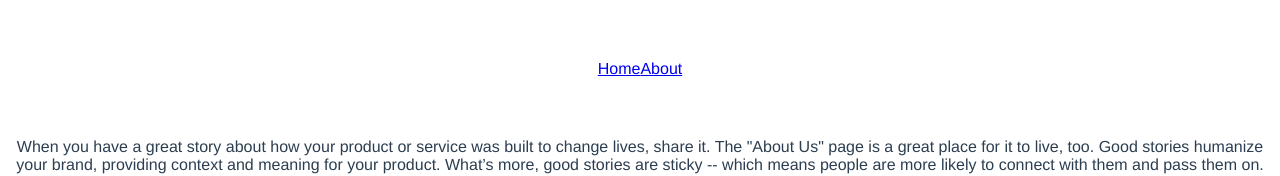
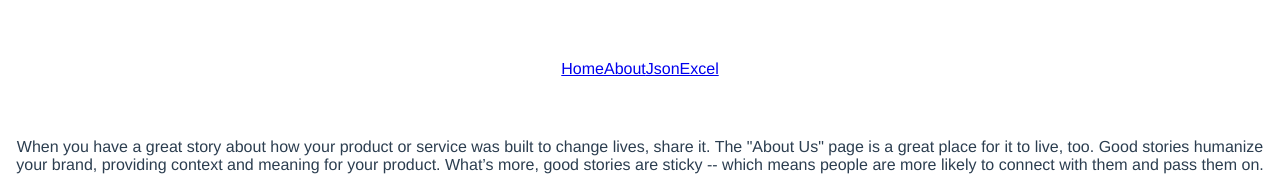
Before and after one commit to chenboyi081/vueTest, a Vue app in the folder vuetest/: page /about in a window 1280 px wide. Shown: the top 176 px of the page. Built offline with nearby package versions, Linux system fonts and the light colour scheme.

Commit message:
jsonexcel

```diff
--- a/vuetest/src/App.vue
+++ b/vuetest/src/App.vue
@@ -2,6 +2,7 @@
   <div id="app">
   <router-link v-bind:to="'/'">Home</router-link>
   <router-link v-bind:to="'/about'">About</router-link>
+  <router-link v-bind:to="'/JsonExcel'">JsonExcel</router-link>
   <!--路由管道标签，任何符合某一路由(route)信息的组件都会在这个标签内展示出来 -->
   <router-view></router-view>
   </div>
--- a/vuetest/src/main.js
+++ b/vuetest/src/main.js
@@ -9,6 +9,7 @@ import VueRouter from 'vue-router'
 import HelloWorld from './components/HelloWorld'
 //导入Aboiut组件
 import About from './components/About'
+import JsonExcel from './components/JsonExcel'
 
 //告诉vue使用vue-router路由组件
 Vue.use(VueRouter)
@@ -17,7 +18,8 @@ const routes = [
   //将根URL加入到路由表并声明对应Hello组件.
 { path: '/', component: HelloWorld },
 //对应About组件的路由地址
-{ path: '/about', component: About }
+{ path: '/about', component: About },
+{ path: '/JsonExcel', component: JsonExcel }
 ]
 
 // 创建路由器实例，并且传入`routes`变量作为路由。
```
